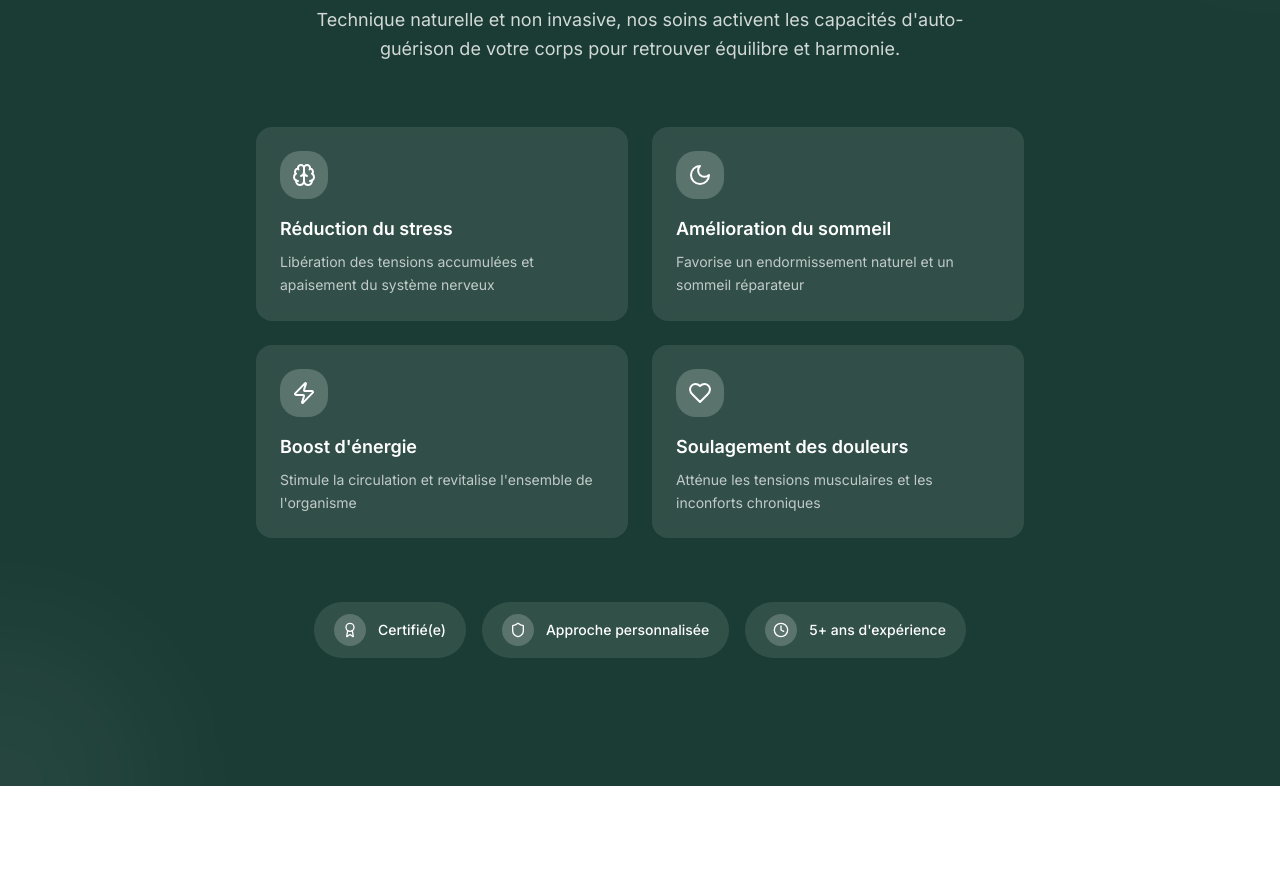
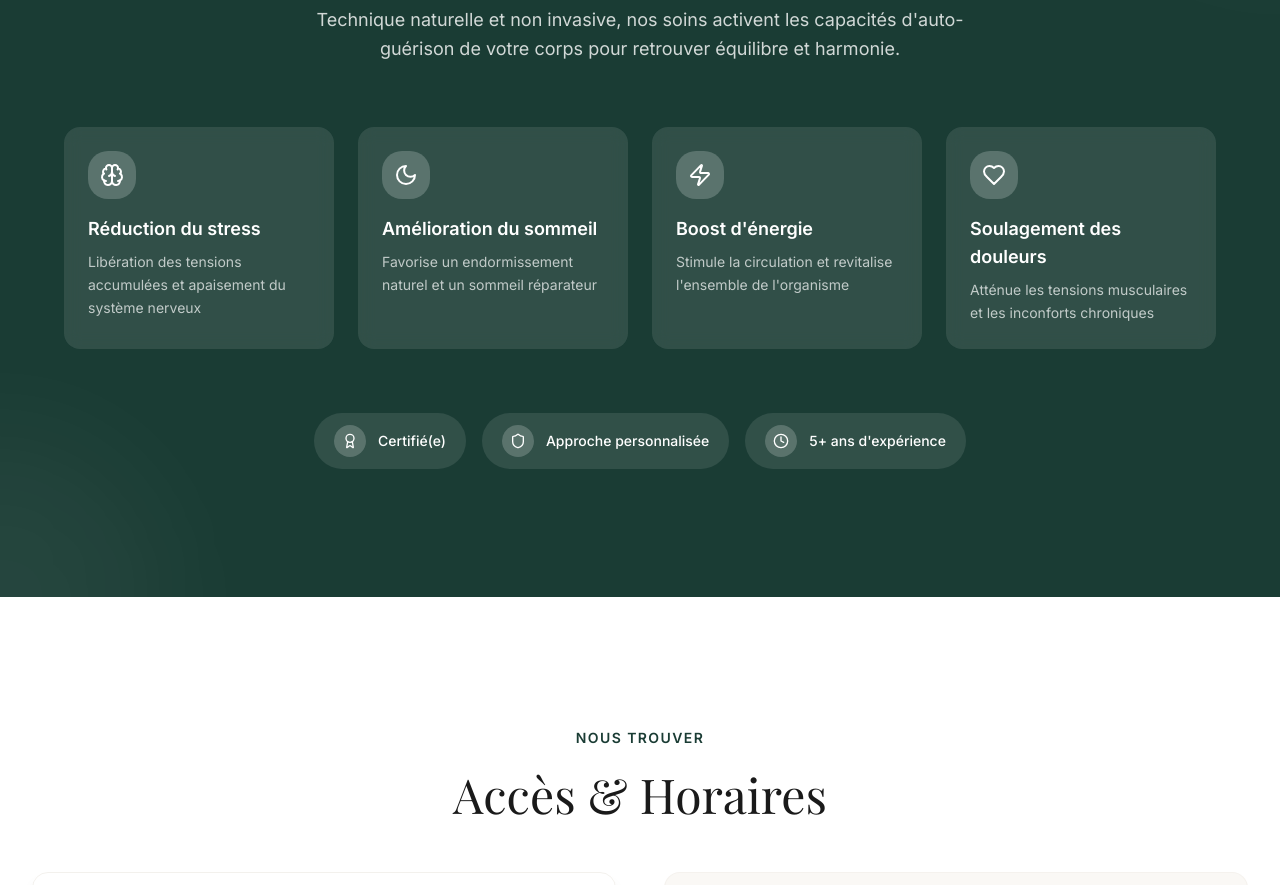
Before and after one commit to anrdauf/salon-beaute-template, a Next.js app: page / in a window 1280 px wide. Shown: the part 4140-5025 px from the top of the page. Built offline with nearby package versions, Linux system fonts and the light colour scheme; grey boxes are pictures that could not be loaded; a web font is replaced by a local one.

Commit message:
fix: benefits en 4 colonnes + image placeholder valide

```diff
--- a/components/spa/about.tsx
+++ b/components/spa/about.tsx
@@ -160,9 +160,9 @@ export function About() {
           </motion.p>
         </motion.div>
 
-        {/* Benefits Grid - 2 colonnes max, centré */}
+        {/* Benefits Grid - 4 colonnes sur desktop */}
         <motion.div
-          className="grid sm:grid-cols-2 gap-6 mb-16 max-w-3xl mx-auto"
+          className="grid grid-cols-2 lg:grid-cols-4 gap-6 mb-16 max-w-6xl mx-auto"
           variants={cardContainerVariants}
           initial="hidden"
           whileInView="visible"
--- a/components/spa/team.tsx
+++ b/components/spa/team.tsx
@@ -39,7 +39,7 @@ export function Team() {
                 alt={`Photo de ${teamMember.name}`}
                 className="w-full h-full object-cover transition-transform duration-500 group-hover:scale-110"
                 onError={(e) => {
-                  e.currentTarget.src = "https://www.les-soins-infirmiers.fr/avatar-femme/"
+                  e.currentTarget.src = "https://images.unsplash.com/photo-1573496359142-b8d87734a5a2?w=400&q=80"
                 }}
               />
             </div>
```
Also changed, not shown: 1 other file (tests, documents, lock files or other folders).
